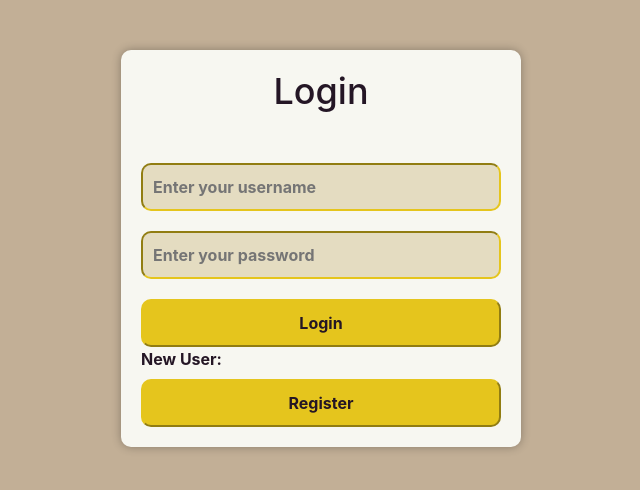
After one commit to VijayVIT2k2/fakenewsdetection, a Django app: page /login/ in a window 1280 px wide. The commit adds this page. Shown: the top 490 px of the page, without its empty margins (319-959 px from the left). Run offline with Django 3.2, Linux system fonts and the light colour scheme; some libraries are stand-ins or nearby versions.

Commit message:
first_commit

```diff
--- a/fake_news/models.py
+++ b/fake_news/models.py
@@ -4,3 +4,7 @@ class News(models.Model):
     title = models.CharField(max_length=255)
     text = models.TextField()
     prediction = models.CharField(max_length=255, blank=True, null=True)
+
+class Auth(models.Model):
+    username = models.TextField()
+    password = models.TextField()
--- a/fake_news/templates/home.html
+++ b/fake_news/templates/home.html
@@ -64,6 +64,11 @@
                 </div>
                 <button type="submit" class="btn btn-primary btn-block">Submit</button>
             </form>
+            <br>
+            <form action="login">
+                <label for = "sub">Login to add News Information</label>
+                <input id = "sub" class="btn btn-secondary btn-block" type = "submit" value = "Login"/>
+            </form>
         </div>
         <script src="https://code.jquery.com/jquery-3.5.1.slim.min.js"></script>
         <script src="https://cdn.jsdelivr.net/npm/@popperjs/core@2.9.3/dist/umd/popper-base.min.js"></script>
--- /dev/null
+++ b/fake_news/templates/login.html
@@ -0,0 +1,93 @@
+<!DOCTYPE html>
+<html>
+    <head>
+        <title>Login Form</title>
+        <link rel="stylesheet" href="https://stackpath.bootstrapcdn.com/bootstrap/4.5.2/css/bootstrap.min.css">
+        <style>
+            body {
+                background-color: #c2af96;
+            }
+
+            .form-container {
+                background-color: #f7f7f1;
+                border-radius: 10px;
+                box-shadow: 0 0 10px rgba(0, 0, 0, 0.3);
+                padding: 20px;
+                transition: all 0.3s ease;
+                margin: auto;
+                margin-top: 50px;
+                max-width: 400px;
+            }
+
+            .form-container:focus-within {
+                box-shadow: 0 0 10px rgba(0, 0, 0, 0.5);
+            }
+
+            h1 {
+                font-size: 36px;
+                color: #241625;
+                text-align: center;
+                margin-bottom: 50px;
+            }
+
+            input[type="text"],
+            input[type="password"] {
+                background-color: #e4dcc1;
+                border-color: #e5c51d;
+                color: #241625;
+                font-size: 16px;
+                font-weight: bold;
+                border-radius: 10px;
+                transition: all 0.3s ease;
+                padding: 10px;
+                margin-bottom: 20px;
+                width: 100%;
+            }
+
+            input[type="text"]:focus,
+            input[type="password"]:focus {
+                border-color: #939191;
+                box-shadow: none;
+            }
+
+            input[type="submit"] {
+                background-color: #e5c51d;
+                border-color: #e5c51d;
+                color: #241625;
+                font-size: 16px;
+                font-weight: bold;
+                border-radius: 10px;
+                transition: all 0.3s ease;
+                padding: 10px;
+                width: 100%;
+            }
+
+            input[type="submit"]:hover {
+                background-color: #241625;
+                border-color: #241625;
+                color: #e5c51d;
+            }
+            label {
+                font-weight: bold;
+                color: #241625;
+                font-size: 16px;
+            }
+        </style>
+    </head>
+    <body>
+        <div class="form-container">
+            <h1>Login</h1>
+            <form method="POST" action="pass_check">
+                {% csrf_token %}
+                <input type="text" name="username" placeholder="Enter your username">
+                <input type="password" name="password" placeholder="Enter your password">
+                <input type="submit" value="Login">
+            </form>
+            <form method = "POST">
+                {% csrf_token %}
+                <label for = "reg">New User:</label>
+                <input id = "reg" type="submit" value="Register">
+            </form>
+        </div>
+    </body>
+</html>
--- a/fake_news/urls.py
+++ b/fake_news/urls.py
@@ -3,4 +3,6 @@ from . import views
 
 urlpatterns = [
     path('', views.home, name='home'),
+    path('login/',views.login, name = 'login'),
+    path('login/pass_check',views.authenticate,name = 'pass')
 ]
--- a/fake_news/views.py
+++ b/fake_news/views.py
@@ -1,6 +1,6 @@
-from django.shortcuts import render
-from fake_news.models import News
+from django.shortcuts import render, redirect
 from fake_news.news_det import FakeNewsDetector
+from django.contrib.auth import authenticate as auth_user
 
 def home(request):
     if request.method == 'POST':
@@ -21,3 +21,14 @@ def home(request):
         }
         return render(request, 'result.html', context)
     return render(request, 'home.html')
+
+def login(request):
+    return render(request, 'login.html')
+
+def authenticate(request):
+    username = request.POST.get('username')
+    password = request.POST.get('password')
+    user = auth_user(request, username = username, password = password)
+    if user is not None:
+        return render(request, 'add_news.html')
+    return redirect('login.html')
```
Also changed, not shown: fake_news/forms.py (+7 -1 lines), db.sqlite3, fake_news/migrations/0001_initial.py (added), fake_news/migrations/0002_auth.py (added), fake_news/templates/add_news.html (added), fake_news/templates/reg_suc.html (added).
